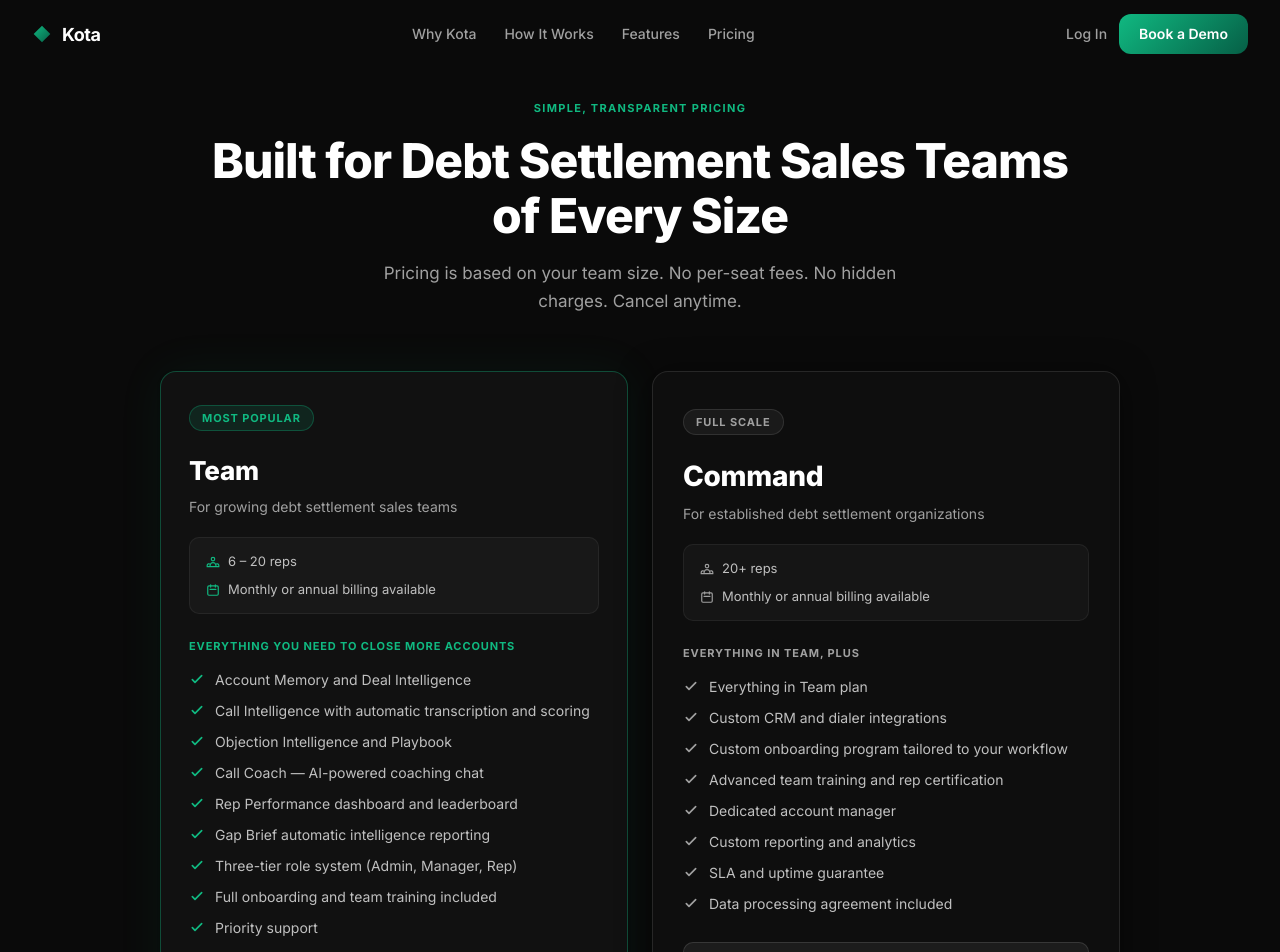
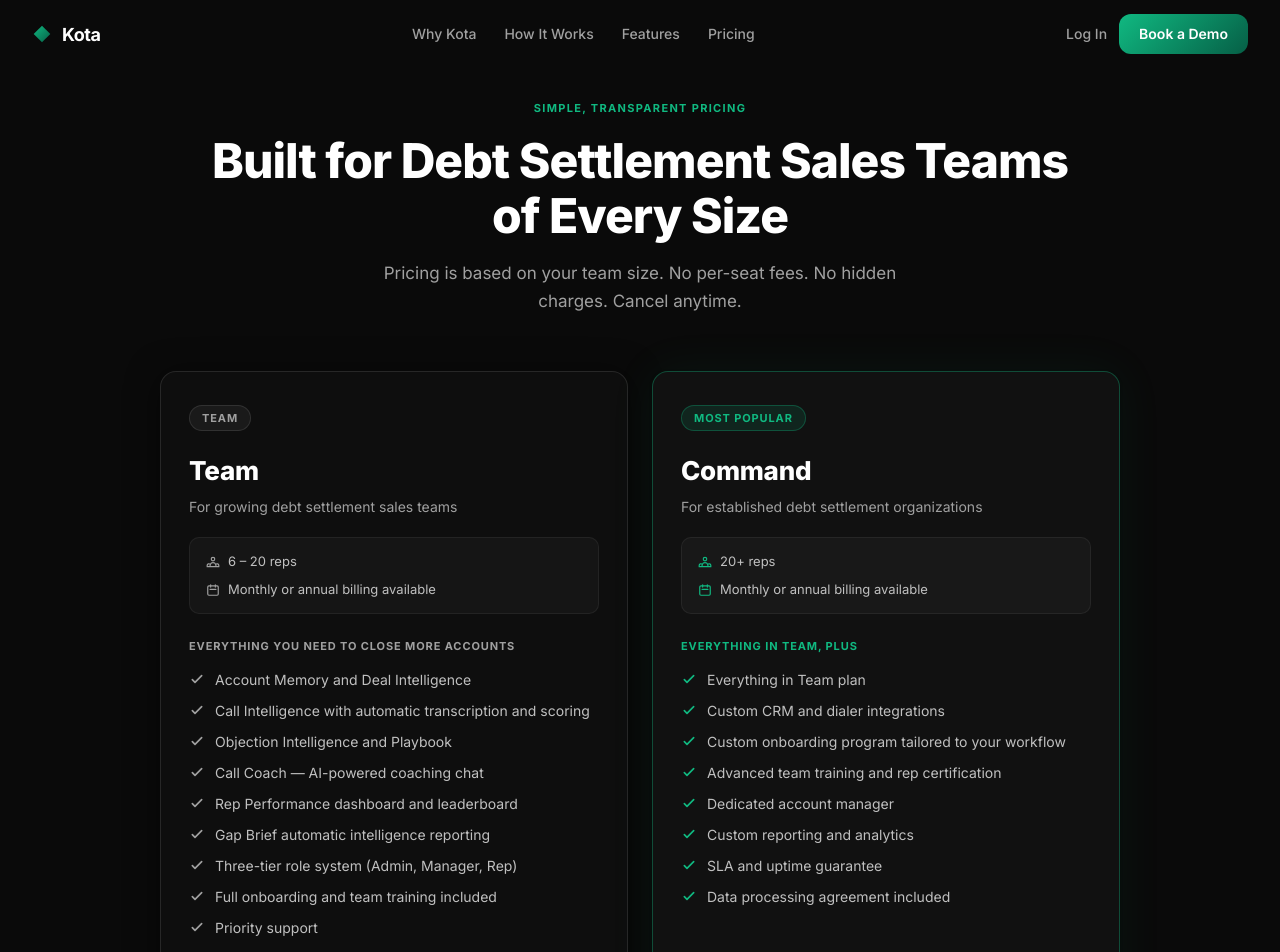
Before and after one commit to getreceve/kota-website, a Next.js app: page /pricing in a window 1280 px wide. Shown: the top 952 px of the page. Built offline with nearby package versions, Linux system fonts and the light colour scheme.

Commit message:
Move Most Popular green treatment to Command card, equalize card heights
Co-Authored-By: Claude Sonnet 4.6 <noreply@anthropic.com>

```diff
--- a/src/app/pricing/page.tsx
+++ b/src/app/pricing/page.tsx
@@ -91,31 +91,33 @@ export default function PricingPage() {
           display: "grid",
           gridTemplateColumns: "repeat(auto-fit, minmax(300px, 1fr))",
           gap: 24,
-          alignItems: "start",
+          alignItems: "stretch",
         }}>
 
           {/* Team */}
           <div className="reveal" style={{
-            background: "#111111",
-            border: "1px solid rgba(16,185,129,0.35)",
+            background: "#0E0E0E",
+            border: "1px solid rgba(255,255,255,0.1)",
             borderRadius: 16,
             padding: "32px 28px",
-            boxShadow: "0 0 48px rgba(16,185,129,0.07), 0 1px 3px rgba(0,0,0,0.4)",
+            boxShadow: "0 4px 32px rgba(0,0,0,0.5)",
+            display: "flex",
+            flexDirection: "column",
           }}>
             <div style={{ marginBottom: 20 }}>
               <span style={{
                 display: "inline-flex",
                 alignItems: "center",
-                background: "rgba(16,185,129,0.12)",
-                border: "1px solid rgba(16,185,129,0.3)",
-                color: "#10B981",
+                background: "rgba(255,255,255,0.05)",
+                border: "1px solid rgba(255,255,255,0.1)",
+                color: "#A0A0A0",
                 fontSize: 11,
                 fontWeight: 700,
                 letterSpacing: "0.08em",
                 textTransform: "uppercase",
                 borderRadius: 999,
                 padding: "4px 12px",
-              }}>Most Popular</span>
+              }}>Team</span>
             </div>
 
             <h2 style={{ fontSize: 26, fontWeight: 800, color: "#fff", marginBottom: 6, letterSpacing: "-0.01em" }}>
@@ -136,33 +138,33 @@ export default function PricingPage() {
               gap: 8,
             }}>
               <div style={{ display: "flex", alignItems: "center", gap: 8 }}>
-                <svg width="14" height="14" fill="none" stroke="#10B981" viewBox="0 0 24 24">
+                <svg width="14" height="14" fill="none" stroke="#A0A0A0" viewBox="0 0 24 24">
                   <path strokeLinecap="round" strokeLinejoin="round" strokeWidth={2} d="M17 20h5v-2a3 3 0 00-5.356-1.857M17 20H7m10 0v-2c0-.656-.126-1.283-.356-1.857M7 20H2v-2a3 3 0 015.356-1.857M7 20v-2c0-.656.126-1.283.356-1.857m0 0a5.002 5.002 0 019.288 0M15 7a3 3 0 11-6 0 3 3 0 016 0z" />
                 </svg>
                 <span style={{ color: "#C0C0C0", fontSize: 13 }}>6 – 20 reps</span>
               </div>
               <div style={{ display: "flex", alignItems: "center", gap: 8 }}>
-                <svg width="14" height="14" fill="none" stroke="#10B981" viewBox="0 0 24 24">
+                <svg width="14" height="14" fill="none" stroke="#A0A0A0" viewBox="0 0 24 24">
                   <path strokeLinecap="round" strokeLinejoin="round" strokeWidth={2} d="M8 7V3m8 4V3m-9 8h10M5 21h14a2 2 0 002-2V7a2 2 0 00-2-2H5a2 2 0 00-2 2v12a2 2 0 002 2z" />
                 </svg>
                 <span style={{ color: "#C0C0C0", fontSize: 13 }}>Monthly or annual billing available</span>
               </div>
             </div>
 
-            <p style={{ color: "#10B981", fontSize: 11, fontWeight: 700, letterSpacing: "0.08em", textTransform: "uppercase", marginBottom: 14 }}>
+            <p style={{ color: "#A0A0A0", fontSize: 11, fontWeight: 700, letterSpacing: "0.08em", textTransform: "uppercase", marginBottom: 14 }}>
               Everything you need to close more accounts
             </p>
 
-            <ul style={{ display: "flex", flexDirection: "column", gap: 10, marginBottom: 28 }}>
+            <ul style={{ display: "flex", flexDirection: "column", gap: 10, marginBottom: 28, flexGrow: 1 }}>
               {teamFeatures.map((f) => (
                 <li key={f} style={{ display: "flex", alignItems: "flex-start", gap: 10 }}>
-                  <GreenCheck />
+                  <GrayCheck />
                   <span style={{ color: "#C0C0C0", fontSize: 14, lineHeight: 1.5 }}>{f}</span>
                 </li>
               ))}
             </ul>
 
-            <a href={DEMO_URL} target="_blank" rel="noopener noreferrer" className="pricing-btn-primary">
+            <a href={DEMO_URL} target="_blank" rel="noopener noreferrer" className="pricing-btn-secondary">
               Book a Demo
             </a>
             <p style={{ textAlign: "center", color: "#555", fontSize: 12 }}>
@@ -172,29 +174,31 @@ export default function PricingPage() {
 
           {/* Command */}
           <div className="reveal" style={{
-            background: "#0E0E0E",
-            border: "1px solid rgba(255,255,255,0.1)",
+            background: "#111111",
+            border: "1px solid rgba(16,185,129,0.35)",
             borderRadius: 16,
-            padding: "36px 30px",
-            boxShadow: "0 4px 32px rgba(0,0,0,0.5)",
+            padding: "32px 28px",
+            boxShadow: "0 0 48px rgba(16,185,129,0.07), 0 1px 3px rgba(0,0,0,0.4)",
+            display: "flex",
+            flexDirection: "column",
           }}>
             <div style={{ marginBottom: 20 }}>
               <span style={{
                 display: "inline-flex",
                 alignItems: "center",
-                background: "rgba(255,255,255,0.05)",
-                border: "1px solid rgba(255,255,255,0.1)",
-                color: "#A0A0A0",
+                background: "rgba(16,185,129,0.12)",
+                border: "1px solid rgba(16,185,129,0.3)",
+                color: "#10B981",
                 fontSize: 11,
                 fontWeight: 700,
                 letterSpacing: "0.08em",
                 textTransform: "uppercase",
                 borderRadius: 999,
                 padding: "4px 12px",
-              }}>Full Scale</span>
+              }}>Most Popular</span>
             </div>
 
-            <h2 style={{ fontSize: 28, fontWeight: 800, color: "#fff", marginBottom: 6, letterSpacing: "-0.01em" }}>
+            <h2 style={{ fontSize: 26, fontWeight: 800, color: "#fff", marginBottom: 6, letterSpacing: "-0.01em" }}>
               Command
             </h2>
             <p style={{ color: "#A0A0A0", fontSize: 14, marginBottom: 20, lineHeight: 1.5 }}>
@@ -212,33 +216,33 @@ export default function PricingPage() {
               gap: 8,
             }}>
               <div style={{ display: "flex", alignItems: "center", gap: 8 }}>
-                <svg width="14" height="14" fill="none" stroke="#A0A0A0" viewBox="0 0 24 24">
+                <svg width="14" height="14" fill="none" stroke="#10B981" viewBox="0 0 24 24">
                   <path strokeLinecap="round" strokeLinejoin="round" strokeWidth={2} d="M17 20h5v-2a3 3 0 00-5.356-1.857M17 20H7m10 0v-2c0-.656-.126-1.283-.356-1.857M7 20H2v-2a3 3 0 015.356-1.857M7 20v-2c0-.656.126-1.283.356-1.857m0 0a5.002 5.002 0 019.288 0M15 7a3 3 0 11-6 0 3 3 0 016 0z" />
                 </svg>
                 <span style={{ color: "#C0C0C0", fontSize: 13 }}>20+ reps</span>
               </div>
               <div style={{ display: "flex", alignItems: "center", gap: 8 }}>
-                <svg width="14" height="14" fill="none" stroke="#A0A0A0" viewBox="0 0 24 24">
+                <svg width="14" height="14" fill="none" stroke="#10B981" viewBox="0 0 24 24">
                   <path strokeLinecap="round" strokeLinejoin="round" strokeWidth={2} d="M8 7V3m8 4V3m-9 8h10M5 21h14a2 2 0 002-2V7a2 2 0 00-2-2H5a2 2 0 00-2 2v12a2 2 0 002 2z" />
                 </svg>
                 <span style={{ color: "#C0C0C0", fontSize: 13 }}>Monthly or annual billing available</span>
               </div>
             </div>
 
-            <p style={{ color: "#A0A0A0", fontSize: 11, fontWeight: 700, letterSpacing: "0.08em", textTransform: "uppercase", marginBottom: 14 }}>
+            <p style={{ color: "#10B981", fontSize: 11, fontWeight: 700, letterSpacing: "0.08em", textTransform: "uppercase", marginBottom: 14 }}>
               Everything in Team, plus
             </p>
 
-            <ul style={{ display: "flex", flexDirection: "column", gap: 10, marginBottom: 28 }}>
+            <ul style={{ display: "flex", flexDirection: "column", gap: 10, marginBottom: 28, flexGrow: 1 }}>
               {commandFeatures.map((f) => (
                 <li key={f} style={{ display: "flex", alignItems: "flex-start", gap: 10 }}>
-                  <GrayCheck />
+                  <GreenCheck />
                   <span style={{ color: "#C0C0C0", fontSize: 14, lineHeight: 1.5 }}>{f}</span>
                 </li>
               ))}
             </ul>
 
-            <a href={DEMO_URL} target="_blank" rel="noopener noreferrer" className="pricing-btn-secondary">
+            <a href={DEMO_URL} target="_blank" rel="noopener noreferrer" className="pricing-btn-primary">
               Book a Demo
             </a>
             <p style={{ textAlign: "center", color: "#555", fontSize: 12 }}>
```
